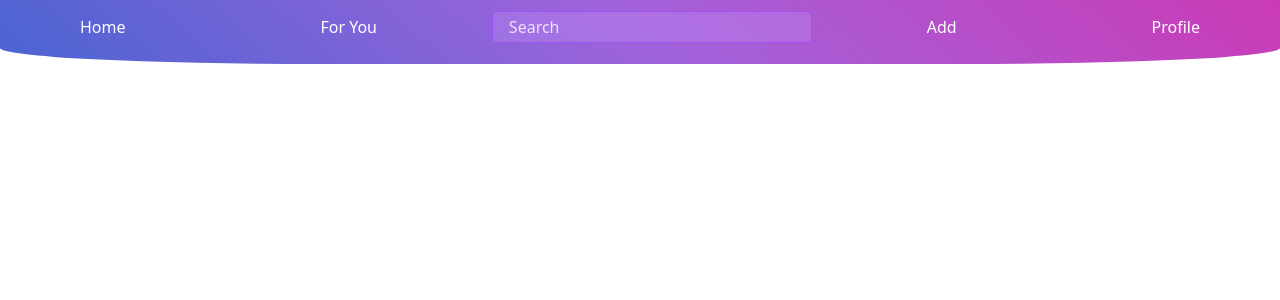
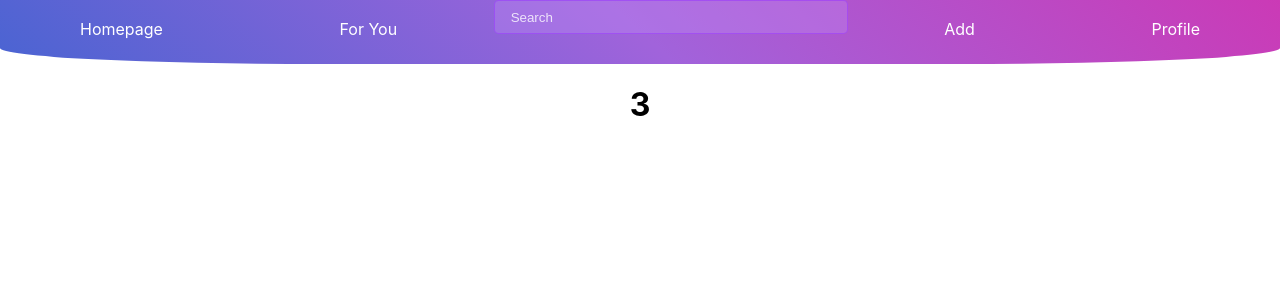
Before and after one commit to Jayk-developes/Social_Media, a Vue app: page /#/add in a window 1280 px wide. Shown: the top 300 px of the page. Built offline with nearby package versions, Linux system fonts and the light colour scheme.

Commit message:
Add all changes

```diff
--- a/src/App.vue
+++ b/src/App.vue
@@ -3,8 +3,19 @@
 import Navbar from "./components/Navigation/Navbar.vue";
 </script>
 <template>
-<Navbar />
+    <div class="div_content">
+        <Navbar/>
+        <div style="height: 4rem"></div>
+        <suspense>
+            <router-view/>
+        </suspense>
+    </div>
 </template>
 <style scoped>
+.div_content {
+    display: flex;
+    flex-direction: column;
+    align-items: center;
+}
 
 </style>
--- a/src/components/Navigation/Navbar.vue
+++ b/src/components/Navigation/Navbar.vue
@@ -5,21 +5,30 @@
 <template>
     <nav class="nav">
         <div class="nav-top">
-            <div class="nav-item">
-                <p>Home</p>
-            </div>
-            <div class="nav-item" style="margin: auto">
-                <p>For You</p>
-            </div>
-            <div >
+
+            <router-link :to="{name: 'homepage'}" class="nav-item">
+                <div >
+                    Homepage
+                </div>
+            </router-link>
+            <router-link :to="{name: 'for_you'}" class="nav-item" style="margin: auto">
+                <div >
+                    For You
+                </div>
+            </router-link>
+            <div>
                 <input type="text" class="nav-input" placeholder="Search">
             </div>
-            <div class="nav-item" style="margin: auto">
-                <p>Add</p>
-            </div>
-            <div class="nav-item">
-                <p>Profile</p>
-            </div>
+            <router-link :to="{name: 'add_post'}" class="nav-item" style="margin: auto">
+                <div >
+                    Add
+                </div>
+            </router-link>
+            <router-link :to="{name: 'profile'}" class="nav-item">
+                <div >
+                    Profile
+                </div>
+            </router-link>
         </div>
     </nav>
 
@@ -32,6 +41,7 @@
     z-index: 50;
     width: 100%;
     top: 0;
+    left: 0;
     height: 4rem;
     background: rgb(74, 100, 210);
     background: linear-gradient(42deg, rgba(74, 100, 210, 1) 0%, rgba(161, 99, 219, 1) 50%, rgba(203, 58, 182, 1) 100%);
@@ -49,6 +59,7 @@
     color: white;
     margin: 0.2rem 1rem 0.2rem 1rem;
     padding: 0.75rem 4rem 0.75rem 4rem;
+    text-decoration: None;
 }
 
 .nav-item:hover {
--- a/src/components/Sites/AddPost.vue
+++ b/src/components/Sites/AddPost.vue
@@ -3,7 +3,7 @@
 </script>
 
 <template>
-
+<h1>3</h1>
 </template>
 
 <style scoped>
--- a/src/components/Sites/Homepage.vue
+++ b/src/components/Sites/Homepage.vue
@@ -3,7 +3,7 @@
 </script>
 
 <template>
-
+<h1>1</h1>
 </template>
 
 <style scoped>
--- a/src/main.ts
+++ b/src/main.ts
@@ -1,6 +1,8 @@
+// @ts-ignore
 import { createApp } from 'vue'
-import './index.css'
+import './style.css'
 import App from './App.vue'
+// @ts-ignore
 import router from "./router"
 
 createApp(App).use(router).mount('#app')
--- a/src/style.css
+++ b/src/style.css
@@ -1,15 +1,11 @@
-@tailwind base;
-@tailwind components;
-@tailwind utilities;
-
 :root {
-  font-family: Inter, system-ui, Avenir, Helvetica, Arial, sans-serif;
-  line-height: 1.5;
+    font-family: Inter, Avenir, Helvetica, Arial, sans-serif;
+    font-size: 16px;
+    line-height: 24px;
     font-weight: 400;
 
-  color-scheme: light dark;
-  color: rgba(255, 255, 255, 0.87);
-  background-color: #242424;
+    color-scheme: light;
+    background-color: #fff;
 
     font-synthesis: none;
     text-rendering: optimizeLegibility;
@@ -18,67 +14,21 @@
     -webkit-text-size-adjust: 100%;
 }
 
-a {
-  font-weight: 500;
-  color: #646cff;
-  text-decoration: inherit;
-}
-a:hover {
-  color: #535bf2;
+fieldset {
+    text-align: center;
+    align-items: center;
+    align-content: center;
+    width: 60% !important;
+    border: rgba(100, 100, 100, .3) solid 1px;
+    border-radius: .5rem;
+    background-color: rgba(60, 60, 65, 0.1);
+    padding: 1rem 2rem 1rem 2rem;
 }
 
-body {
-  margin: 0;
-  display: flex;
-  place-items: center;
-  min-width: 320px;
-  min-height: 100vh;
+input[type="text"], input[type="date"], select, textarea {
+    justify-content: center;
+    justify-items: center;
+    width: 25%;
+    padding: .25rem;
+    margin: 0 0 1.5rem 0;
 }
-
-h1 {
-  font-size: 3.2em;
-  line-height: 1.1;
-}
-
-button {
-  border-radius: 8px;
-  border: 1px solid transparent;
-  padding: 0.6em 1.2em;
-  font-size: 1em;
-  font-weight: 500;
-  font-family: inherit;
-  background-color: #1a1a1a;
-  cursor: pointer;
-  transition: border-color 0.25s;
-}
-button:hover {
-  border-color: #646cff;
-}
-button:focus,
-button:focus-visible {
-  outline: 4px auto -webkit-focus-ring-color;
-}
-
-.card {
-  padding: 2em;
-}
-
-#app {
-  max-width: 1280px;
-  margin: 0 auto;
-  padding: 2rem;
-  text-align: center;
-}
-
-@media (prefers-color-scheme: light) {
-  :root {
-    color: #213547;
-    background-color: #ffffff;
-  }
-  a:hover {
-    color: #747bff;
-  }
-  button {
-    background-color: #f9f9f9;
-  }
-}
```
Also changed, not shown: src/components/Cards/AddCard.vue (added, +11 -0 lines), src/router/index.ts (+10 -2 lines). Lines whose indentation alone changed are shown as unchanged.
